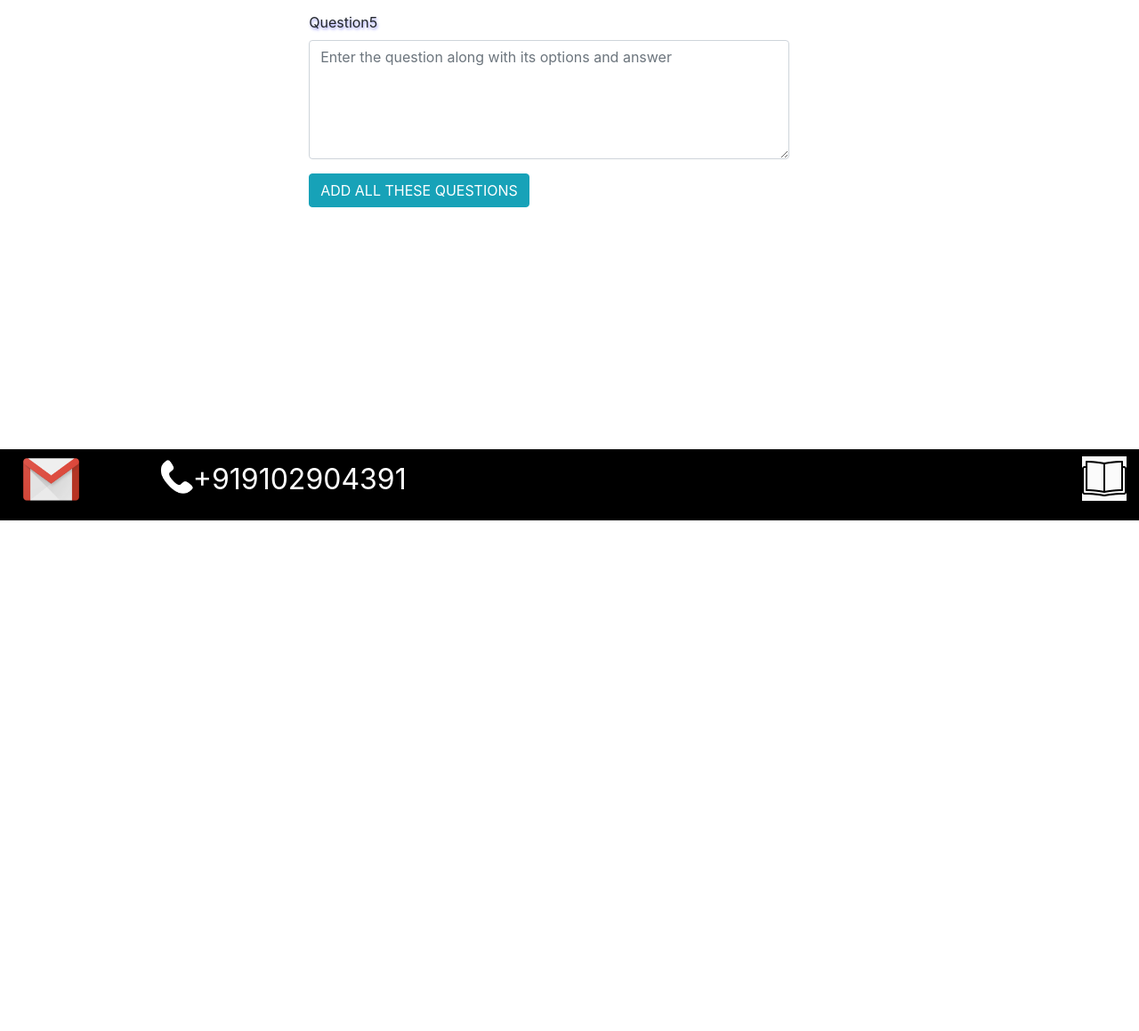
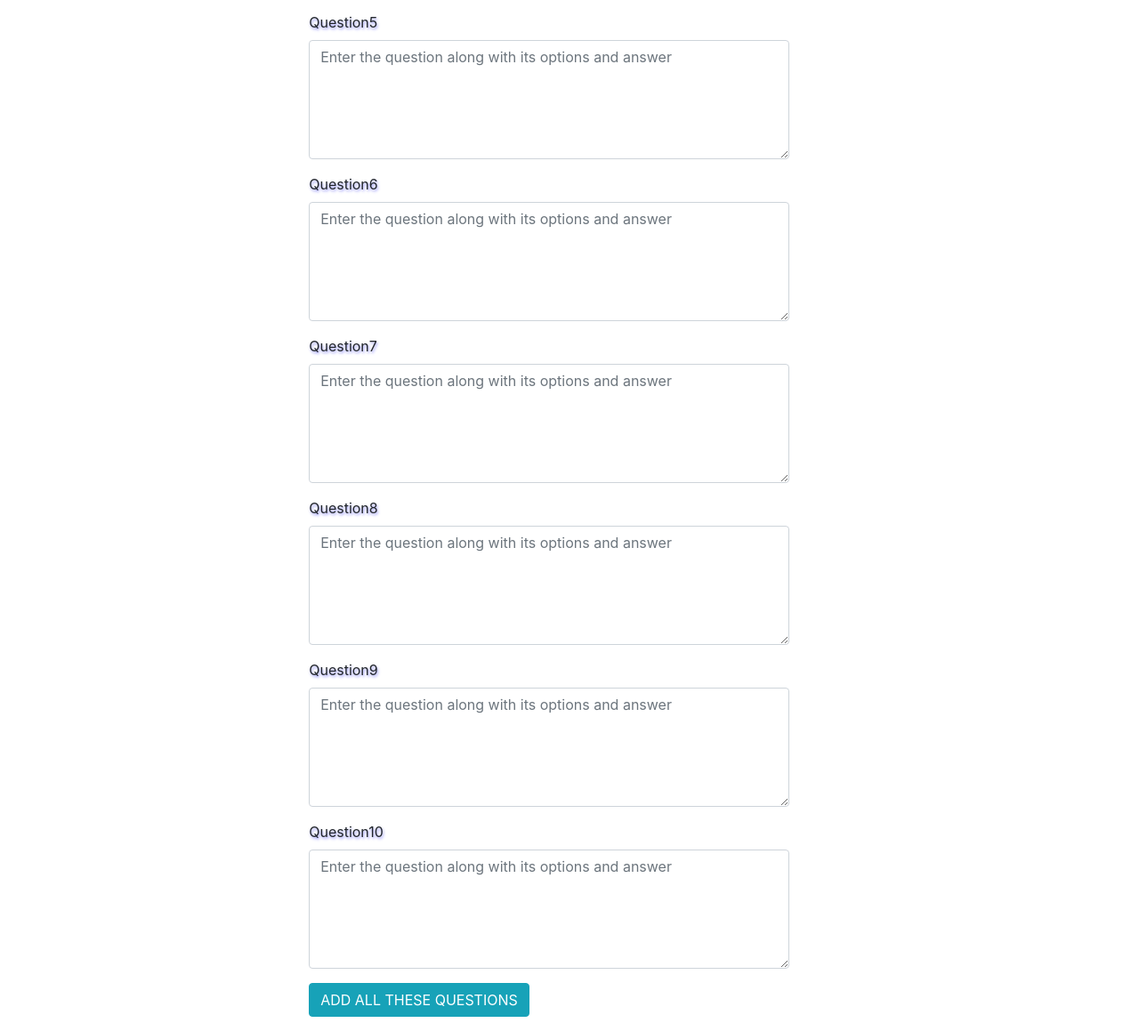
Before and after one commit to RaviPrakash1264/IBM-Hackathon, a website: page views/foraddingques.html in a window 1280 px wide. Shown: the part 950-2109 px from the top of the page at 89% size. Before the commit the page ends 1199 px from the top, so only its background shows below. Drawn offline with nearby package versions, Linux system fonts and the light colour scheme.

Commit message:
Code updated

```diff
--- a/server.js
+++ b/server.js
@@ -95,8 +95,8 @@ app.post('/teachers/addque',(request,response)=>{
     client.connect()
     .then(()=>{
         console.log('Connection Complete');
-        const sql= 'INSERT INTO  addque(que1,que2,que3,que4,que5) VALUES ($1, $2, $3, $4, $5)'
-        const params = [request.body.que1,request.body.que2,request.body.que3,request.body.que4,request.body.que5];
+        const sql= 'INSERT INTO  addque(que1,que2,que3,que4,que5,que6,que7,que8,que9,que10) VALUES ($1, $2, $3, $4, $5, $6, $7, $8, $9, $10)'
+        const params = [request.body.que1,request.body.que2,request.body.que3,request.body.que4,request.body.que5,request.body.que6,request.body.que7,request.body.que8,request.body.que9,request.body.que10];
         return client.query(sql,params);
     })
     .then((result)=>{
--- a/views/foraddingques.html
+++ b/views/foraddingques.html
@@ -46,6 +46,31 @@
                                         <textarea class="form-control" rows="5" name="que5" placeholder="Enter the question along with its options and answer"></textarea>
 
                                     </div>
+                                    <div class="form-group">
+                                        <label>Question6</label>
+                                        <textarea class="form-control" rows="5" name="que6" placeholder="Enter the question along with its options and answer"></textarea>
+
+                                    </div>
+                                    <div class="form-group">
+                                        <label>Question7</label>
+                                        <textarea class="form-control" rows="5" name="que7" placeholder="Enter the question along with its options and answer"></textarea>
+
+                                    </div>
+                                    <div class="form-group">
+                                        <label>Question8</label>
+                                        <textarea class="form-control" rows="5" name="que9" placeholder="Enter the question along with its options and answer"></textarea>
+
+                                    </div>
+                                    <div class="form-group">
+                                        <label>Question9</label>
+                                        <textarea class="form-control" rows="5" name="que9" placeholder="Enter the question along with its options and answer"></textarea>
+
+                                    </div>
+                                    <div class="form-group">
+                                        <label>Question10</label>
+                                        <textarea class="form-control" rows="5" name="que10" placeholder="Enter the question along with its options and answer"></textarea>
+
+                                    </div>
                                     <button type="submit" class="btn btn-info">ADD ALL THESE QUESTIONS</button>
                                     </form>
                             </div>
```
